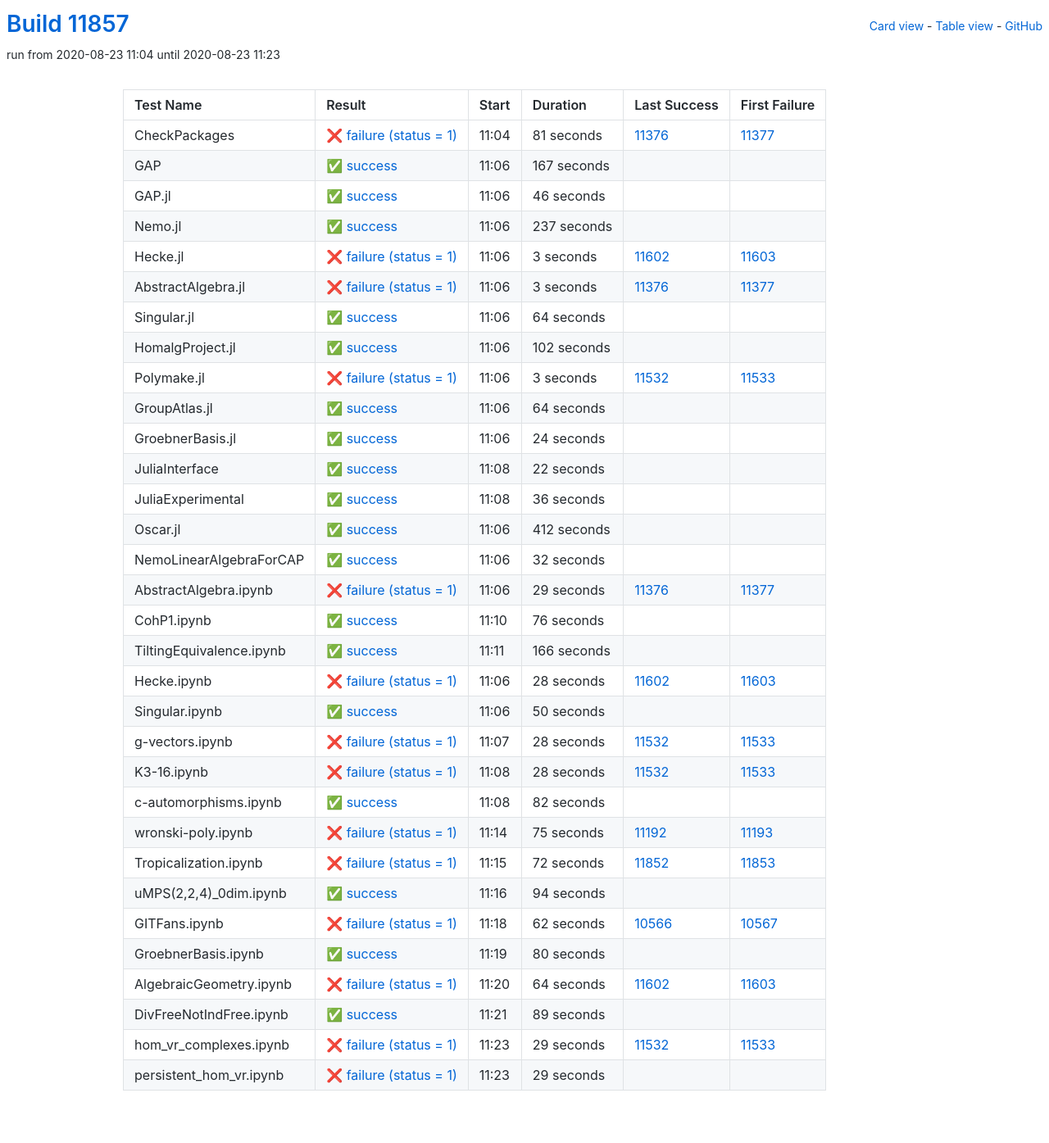
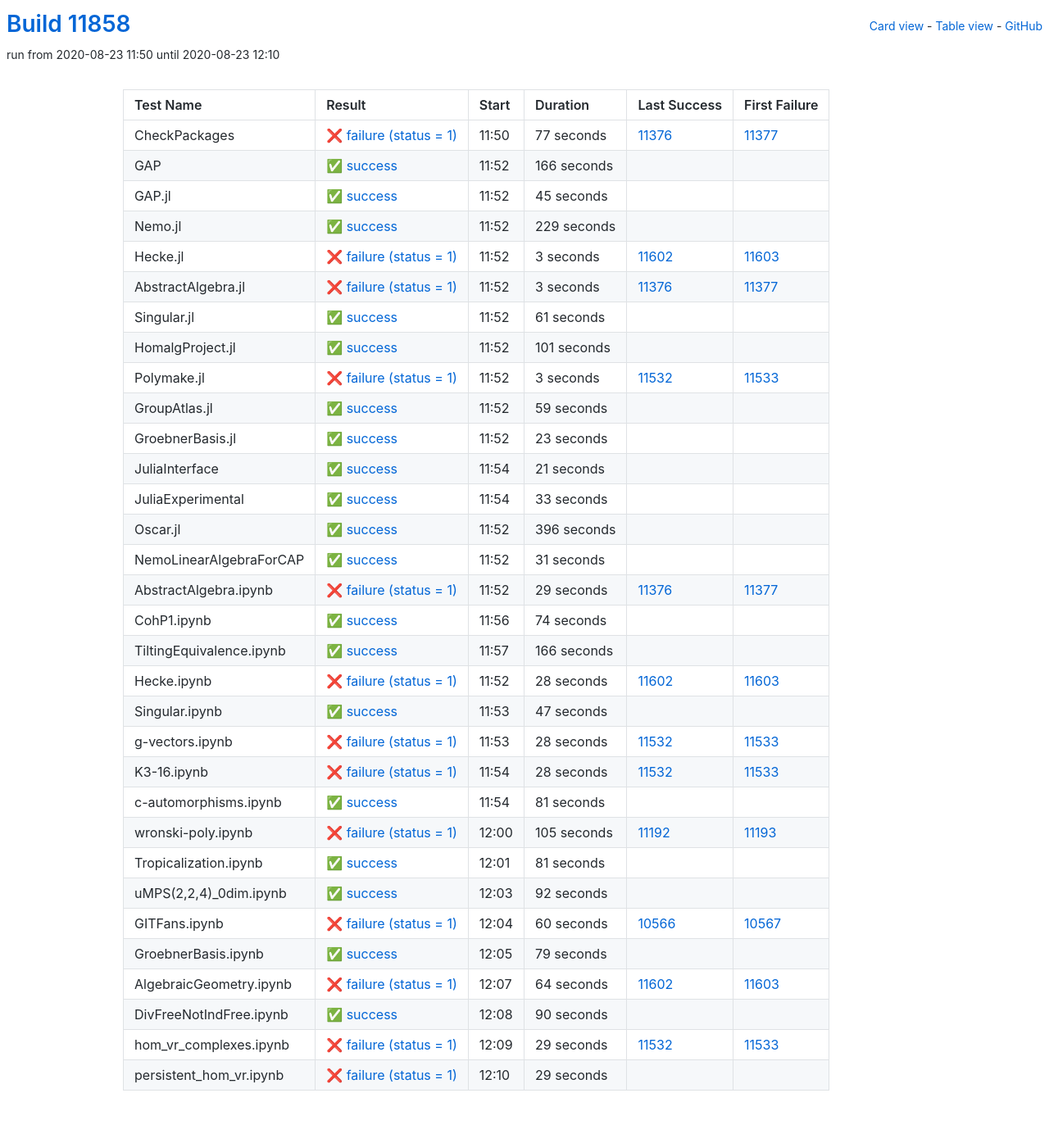
Before and after one commit to oscar-system/oscar-ci-status, a Jekyll site: the page built from table.html, in a window 1280 px wide. Shown: the whole page at 82% size. Built offline with Jekyll 4.4.1, drawn with Linux system fonts in a browser that asks for light colours.

Commit message:
Build #11858

```diff
--- a/_data/ci.yml
+++ b/_data/ci.yml
@@ -1,6 +1,6 @@
 ---
-build: 11857
-build_url: https://oscarci.mathematik.uni-kl.de/job/oscar/11857/
+build: 11858
+build_url: https://oscarci.mathematik.uni-kl.de/job/oscar/11858/
 job: oscar
 organization: oscar-system
 repo: oscar-ci-status
@@ -8,56 +8,56 @@
 tests:
 - name: CheckPackages
   id: checkpackages
-  log: https://oscarci.mathematik.uni-kl.de/job/oscar/11857/artifact/logs/build-11857/CheckPackages.log
-  start: 2020-08-23 11:04
+  log: https://oscarci.mathematik.uni-kl.de/job/oscar/11858/artifact/logs/build-11858/CheckPackages.log
+  start: 2020-08-23 11:50
   success: false
   exitcode: 1
   status: failure
-  duration: 81
+  duration: 77
   last_success: 11376
   last_success_url: https://oscarci.mathematik.uni-kl.de/job/oscar/11376/
   first_failure: 11377
   first_failure_url: https://oscarci.mathematik.uni-kl.de/job/oscar/11377/
 - name: GAP
   id: gap
-  log: https://oscarci.mathematik.uni-kl.de/job/oscar/11857/artifact/logs/build-11857/GAP.log
-  start: 2020-08-23 11:06
+  log: https://oscarci.mathematik.uni-kl.de/job/oscar/11858/artifact/logs/build-11858/GAP.log
+  start: 2020-08-23 11:52
   success: true
   exitcode: 0
   status: success
-  duration: 167
+  duration: 166
   last_success: false
   last_success_url:
   first_failure: false
   first_failure_url:
 - name: GAP.jl
   id: gap-jl
-  log: https://oscarci.mathematik.uni-kl.de/job/oscar/11857/artifact/logs/build-11857/GAP.jl.log
-  start: 2020-08-23 11:06
+  log: https://oscarci.mathematik.uni-kl.de/job/oscar/11858/artifact/logs/build-11858/GAP.jl.log
+  start: 2020-08-23 11:52
   success: true
   exitcode: 0
   status: success
-  duration: 46
+  duration: 45
   last_success: false
   last_success_url:
   first_failure: false
   first_failure_url:
 - name: Nemo.jl
   id: nemo-jl
-  log: https://oscarci.mathematik.uni-kl.de/job/oscar/11857/artifact/logs/build-11857/Nemo.jl.log
-  start: 2020-08-23 11:06
+  log: https://oscarci.mathematik.uni-kl.de/job/oscar/11858/artifact/logs/build-11858/Nemo.jl.log
+  start: 2020-08-23 11:52
   success: true
   exitcode: 0
   status: success
-  duration: 237
+  duration: 229
   last_success: false
   last_success_url:
   first_failure: false
   first_failure_url:
 - name: Hecke.jl
   id: hecke-jl
-  log: https://oscarci.mathematik.uni-kl.de/job/oscar/11857/artifact/logs/build-11857/Hecke.jl.log
-  start: 2020-08-23 11:06
+  log: https://oscarci.mathematik.uni-kl.de/job/oscar/11858/artifact/logs/build-11858/Hecke.jl.log
+  start: 2020-08-23 11:52
   success: false
   exitcode: 1
   status: failure
@@ -68,8 +68,8 @@
   first_failure_url: https://oscarci.mathematik.uni-kl.de/job/oscar/11603/
 - name: AbstractAlgebra.jl
   id: abstractalgebra-jl
-  log: https://oscarci.mathematik.uni-kl.de/job/oscar/11857/artifact/logs/build-11857/AbstractAlgebra.jl.log
-  start: 2020-08-23 11:06
+  log: https://oscarci.mathematik.uni-kl.de/job/oscar/11858/artifact/logs/build-11858/AbstractAlgebra.jl.log
+  start: 2020-08-23 11:52
   success: false
   exitcode: 1
   status: failure
@@ -80,32 +80,32 @@
   first_failure_url: https://oscarci.mathematik.uni-kl.de/job/oscar/11377/
 - name: Singular.jl
   id: singular-jl
-  log: https://oscarci.mathematik.uni-kl.de/job/oscar/11857/artifact/logs/build-11857/Singular.jl.log
-  start: 2020-08-23 11:06
+  log: https://oscarci.mathematik.uni-kl.de/job/oscar/11858/artifact/logs/build-11858/Singular.jl.log
+  start: 2020-08-23 11:52
   success: true
   exitcode: 0
   status: success
-  duration: 64
+  duration: 61
   last_success: false
   last_success_url:
   first_failure: false
   first_failure_url:
 - name: HomalgProject.jl
   id: homalgproject-jl
-  log: https://oscarci.mathematik.uni-kl.de/job/oscar/11857/artifact/logs/build-11857/HomalgProject.jl.log
-  start: 2020-08-23 11:06
+  log: https://oscarci.mathematik.uni-kl.de/job/oscar/11858/artifact/logs/build-11858/HomalgProject.jl.log
+  start: 2020-08-23 11:52
   success: true
   exitcode: 0
   status: success
-  duration: 102
+  duration: 101
   last_success: false
   last_success_url:
   first_failure: false
   first_failure_url:
 - name: Polymake.jl
   id: polymake-jl
-  log: https://oscarci.mathematik.uni-kl.de/job/oscar/11857/artifact/logs/build-11857/Polymake.jl.log
-  start: 2020-08-23 11:06
+  log: https://oscarci.mathematik.uni-kl.de/job/oscar/11858/artifact/logs/build-11858/Polymake.jl.log
+  start: 2020-08-23 11:52
   success: false
   exitcode: 1
   status: failure
@@ -116,80 +116,80 @@
   first_failure_url: https://oscarci.mathematik.uni-kl.de/job/oscar/11533/
 - name: GroupAtlas.jl
   id: groupatlas-jl
-  log: https://oscarci.mathematik.uni-kl.de/job/oscar/11857/artifact/logs/build-11857/GroupAtlas.jl.log
-  start: 2020-08-23 11:06
+  log: https://oscarci.mathematik.uni-kl.de/job/oscar/11858/artifact/logs/build-11858/GroupAtlas.jl.log
+  start: 2020-08-23 11:52
   success: true
   exitcode: 0
   status: success
-  duration: 64
+  duration: 59
   last_success: false
   last_success_url:
   first_failure: false
   first_failure_url:
 - name: GroebnerBasis.jl
   id: groebnerbasis-jl
-  log: https://oscarci.mathematik.uni-kl.de/job/oscar/11857/artifact/logs/build-11857/GroebnerBasis.jl.log
-  start: 2020-08-23 11:06
+  log: https://oscarci.mathematik.uni-kl.de/job/oscar/11858/artifact/logs/build-11858/GroebnerBasis.jl.log
+  start: 2020-08-23 11:52
   success: true
   exitcode: 0
   status: success
-  duration: 24
+  duration: 23
   last_success: false
   last_success_url:
   first_failure: false
   first_failure_url:
 - name: JuliaInterface
   id: juliainterface
-  log: https://oscarci.mathematik.uni-kl.de/job/oscar/11857/artifact/logs/build-11857/JuliaInterface.log
-  start: 2020-08-23 11:08
+  log: https://oscarci.mathematik.uni-kl.de/job/oscar/11858/artifact/logs/build-11858/JuliaInterface.log
+  start: 2020-08-23 11:54
   success: true
   exitcode: 0
   status: success
-  duration: 22
+  duration: 21
   last_success: false
   last_success_url:
   first_failure: false
   first_failure_url:
 - name: JuliaExperimental
   id: juliaexperimental
-  log: https://oscarci.mathematik.uni-kl.de/job/oscar/11857/artifact/logs/build-11857/JuliaExperimental.log
-  start: 2020-08-23 11:08
+  log: https://oscarci.mathematik.uni-kl.de/job/oscar/11858/artifact/logs/build-11858/JuliaExperimental.log
+  start: 2020-08-23 11:54
   success: true
   exitcode: 0
   status: success
-  duration: 36
+  duration: 33
   last_success: false
   last_success_url:
   first_failure: false
   first_failure_url:
 - name: Oscar.jl
   id: oscar-jl
-  log: https://oscarci.mathematik.uni-kl.de/job/oscar/11857/artifact/logs/build-11857/Oscar.jl.log
-  start: 2020-08-23 11:06
+  log: https://oscarci.mathematik.uni-kl.de/job/oscar/11858/artifact/logs/build-11858/Oscar.jl.log
+  start: 2020-08-23 11:52
   success: true
   exitcode: 0
   status: success
-  duration: 412
+  duration: 396
   last_success: false
   last_success_url:
   first_failure: false
   first_failure_url:
 - name: NemoLinearAlgebraForCAP
   id: nemolinearalgebraforcap
-  log: https://oscarci.mathematik.uni-kl.de/job/oscar/11857/artifact/logs/build-11857/NemoLinearAlgebraForCAP.log
-  start: 2020-08-23 11:06
+  log: https://oscarci.mathematik.uni-kl.de/job/oscar/11858/artifact/logs/build-11858/NemoLinearAlgebraForCAP.log
+  start: 2020-08-23 11:52
   success: true
   exitcode: 0
   status: success
-  duration: 32
+  duration: 31
   last_success: false
   last_success_url:
   first_failure: false
   first_failure_url:
 - name: AbstractAlgebra.ipynb
   id: abstractalgebra-ipynb
-  log: https://oscarci.mathematik.uni-kl.de/job/oscar/11857/artifact/logs/build-11857/AbstractAlgebra.ipynb.log
-  start: 2020-08-23 11:06
+  log: https://oscarci.mathematik.uni-kl.de/job/oscar/11858/artifact/logs/build-11858/AbstractAlgebra.ipynb.log
+  start: 2020-08-23 11:52
   success: false
   exitcode: 1
   status: failure
@@ -200,20 +200,20 @@
   first_failure_url: https://oscarci.mathematik.uni-kl.de/job/oscar/11377/
 - name: CohP1.ipynb
   id: cohp1-ipynb
-  log: https://oscarci.mathematik.uni-kl.de/job/oscar/11857/artifact/logs/build-11857/CohP1.ipynb.log
-  start: 2020-08-23 11:10
+  log: https://oscarci.mathematik.uni-kl.de/job/oscar/11858/artifact/logs/build-11858/CohP1.ipynb.log
+  start: 2020-08-23 11:56
   success: true
   exitcode: 0
   status: success
-  duration: 76
+  duration: 74
   last_success: false
   last_success_url:
   first_failure: false
   first_failure_url:
 - name: TiltingEquivalence.ipynb
   id: tiltingequivalence-ipynb
-  log: https://oscarci.mathematik.uni-kl.de/job/oscar/11857/artifact/logs/build-11857/TiltingEquivalence.ipynb.log
-  start: 2020-08-23 11:11
+  log: https://oscarci.mathematik.uni-kl.de/job/oscar/11858/artifact/logs/build-11858/TiltingEquivalence.ipynb.log
+  start: 2020-08-23 11:57
   success: true
   exitcode: 0
   status: success
@@ -224,8 +224,8 @@
   first_failure_url:
 - name: Hecke.ipynb
   id: hecke-ipynb
-  log: https://oscarci.mathematik.uni-kl.de/job/oscar/11857/artifact/logs/build-11857/Hecke.ipynb.log
-  start: 2020-08-23 11:06
+  log: https://oscarci.mathematik.uni-kl.de/job/oscar/11858/artifact/logs/build-11858/Hecke.ipynb.log
+  start: 2020-08-23 11:52
   success: false
   exitcode: 1
   status: failure
@@ -236,20 +236,20 @@
   first_failure_url: https://oscarci.mathematik.uni-kl.de/job/oscar/11603/
 - name: Singular.ipynb
   id: singular-ipynb
-  log: https://oscarci.mathematik.uni-kl.de/job/oscar/11857/artifact/logs/build-11857/Singular.ipynb.log
-  start: 2020-08-23 11:06
+  log: https://oscarci.mathematik.uni-kl.de/job/oscar/11858/artifact/logs/build-11858/Singular.ipynb.log
+  start: 2020-08-23 11:53
   success: true
   exitcode: 0
   status: success
-  duration: 50
+  duration: 47
   last_success: false
   last_success_url:
   first_failure: false
   first_failure_url:
 - name: g-vectors.ipynb
   id: g-vectors-ipynb
-  log: https://oscarci.mathematik.uni-kl.de/job/oscar/11857/artifact/logs/build-11857/g-vectors.ipynb.log
-  start: 2020-08-23 11:07
+  log: https://oscarci.mathematik.uni-kl.de/job/oscar/11858/artifact/logs/build-11858/g-vectors.ipynb.log
+  start: 2020-08-23 11:53
   success: false
   exitcode: 1
   status: failure
@@ -260,8 +260,8 @@
   first_failure_url: https://oscarci.mathematik.uni-kl.de/job/oscar/11533/
 - name: K3-16.ipynb
   id: k3-16-ipynb
-  log: https://oscarci.mathematik.uni-kl.de/job/oscar/11857/artifact/logs/build-11857/K3-16.ipynb.log
-  start: 2020-08-23 11:08
+  log: https://oscarci.mathematik.uni-kl.de/job/oscar/11858/artifact/logs/build-11858/K3-16.ipynb.log
+  start: 2020-08-23 11:54
   success: false
   exitcode: 1
   status: failure
@@ -272,80 +272,80 @@
   first_failure_url: https://oscarci.mathematik.uni-kl.de/job/oscar/11533/
 - name: c-automorphisms.ipynb
   id: c-automorphisms-ipynb
-  log: https://oscarci.mathematik.uni-kl.de/job/oscar/11857/artifact/logs/build-11857/c-automorphisms.ipynb.log
-  start: 2020-08-23 11:08
+  log: https://oscarci.mathematik.uni-kl.de/job/oscar/11858/artifact/logs/build-11858/c-automorphisms.ipynb.log
+  start: 2020-08-23 11:54
   success: true
   exitcode: 0
   status: success
-  duration: 82
+  duration: 81
   last_success: false
   last_success_url:
   first_failure: false
   first_failure_url:
 - name: wronski-poly.ipynb
   id: wronski-poly-ipynb
-  log: https://oscarci.mathematik.uni-kl.de/job/oscar/11857/artifact/logs/build-11857/wronski-poly.ipynb.log
-  start: 2020-08-23 11:14
+  log: https://oscarci.mathematik.uni-kl.de/job/oscar/11858/artifact/logs/build-11858/wronski-poly.ipynb.log
+  start: 2020-08-23 12:00
   success: false
   exitcode: 1
   status: failure
-  duration: 75
+  duration: 105
   last_success: 11192
   last_success_url: https://oscarci.mathematik.uni-kl.de/job/oscar/11192/
   first_failure: 11193
   first_failure_url: https://oscarci.mathematik.uni-kl.de/job/oscar/11193/
 - name: Tropicalization.ipynb
   id: tropicalization-ipynb
-  log: https://oscarci.mathematik.uni-kl.de/job/oscar/11857/artifact/logs/build-11857/Tropicalization.ipynb.log
-  start: 2020-08-23 11:15
-  success: false
-  exitcode: 1
-  status: failure
-  duration: 72
-  last_success: 11852
-  last_success_url: https://oscarci.mathematik.uni-kl.de/job/oscar/11852/
-  first_failure: 11853
-  first_failure_url: https://oscarci.mathematik.uni-kl.de/job/oscar/11853/
-- name: uMPS(2,2,4)_0dim.ipynb
-  id: umps-2-2-4-0dim-ipynb
-  log: https://oscarci.mathematik.uni-kl.de/job/oscar/11857/artifact/logs/build-11857/uMPS-2-2-4-_0dim.ipynb.log
-  start: 2020-08-23 11:16
+  log: https://oscarci.mathematik.uni-kl.de/job/oscar/11858/artifact/logs/build-11858/Tropicalization.ipynb.log
+  start: 2020-08-23 12:01
   success: true
   exitcode: 0
   status: success
-  duration: 94
+  duration: 81
+  last_success: false
+  last_success_url:
+  first_failure: false
+  first_failure_url:
+- name: uMPS(2,2,4)_0dim.ipynb
+  id: umps-2-2-4-0dim-ipynb
+  log: https://oscarci.mathematik.uni-kl.de/job/oscar/11858/artifact/logs/build-11858/uMPS-2-2-4-_0dim.ipynb.log
+  start: 2020-08-23 12:03
+  success: true
+  exitcode: 0
+  status: success
+  duration: 92
   last_success: false
   last_success_url:
   first_failure: false
   first_failure_url:
 - name: GITFans.ipynb
   id: gitfans-ipynb
-  log: https://oscarci.mathematik.uni-kl.de/job/oscar/11857/artifact/logs/build-11857/GITFans.ipynb.log
-  start: 2020-08-23 11:18
+  log: https://oscarci.mathematik.uni-kl.de/job/oscar/11858/artifact/logs/build-11858/GITFans.ipynb.log
+  start: 2020-08-23 12:04
   success: false
   exitcode: 1
   status: failure
-  duration: 62
+  duration: 60
   last_success: 10566
   last_success_url: https://oscarci.mathematik.uni-kl.de/job/oscar/10566/
   first_failure: 10567
   first_failure_url: https://oscarci.mathematik.uni-kl.de/job/oscar/10567/
 - name: GroebnerBasis.ipynb
   id: groebnerbasis-ipynb
-  log: https://oscarci.mathematik.uni-kl.de/job/oscar/11857/artifact/logs/build-11857/GroebnerBasis.ipynb.log
-  start: 2020-08-23 11:19
+  log: https://oscarci.mathematik.uni-kl.de/job/oscar/11858/artifact/logs/build-11858/GroebnerBasis.ipynb.log
+  start: 2020-08-23 12:05
   success: true
   exitcode: 0
   status: success
-  duration: 80
+  duration: 79
   last_success: false
   last_success_url:
   first_failure: false
   first_failure_url:
 - name: AlgebraicGeometry.ipynb
   id: algebraicgeometry-ipynb
-  log: https://oscarci.mathematik.uni-kl.de/job/oscar/11857/artifact/logs/build-11857/AlgebraicGeometry.ipynb.log
-  start: 2020-08-23 11:20
+  log: https://oscarci.mathematik.uni-kl.de/job/oscar/11858/artifact/logs/build-11858/AlgebraicGeometry.ipynb.log
+  start: 2020-08-23 12:07
   success: false
   exitcode: 1
   status: failure
@@ -356,20 +356,20 @@
   first_failure_url: https://oscarci.mathematik.uni-kl.de/job/oscar/11603/
 - name: DivFreeNotIndFree.ipynb
   id: divfreenotindfree-ipynb
-  log: https://oscarci.mathematik.uni-kl.de/job/oscar/11857/artifact/logs/build-11857/DivFreeNotIndFree.ipynb.log
-  start: 2020-08-23 11:21
+  log: https://oscarci.mathematik.uni-kl.de/job/oscar/11858/artifact/logs/build-11858/DivFreeNotIndFree.ipynb.log
+  start: 2020-08-23 12:08
   success: true
   exitcode: 0
   status: success
-  duration: 89
+  duration: 90
   last_success: false
   last_success_url:
   first_failure: false
   first_failure_url:
 - name: hom_vr_complexes.ipynb
   id: hom-vr-complexes-ipynb
-  log: https://oscarci.mathematik.uni-kl.de/job/oscar/11857/artifact/logs/build-11857/hom_vr_complexes.ipynb.log
-  start: 2020-08-23 11:23
+  log: https://oscarci.mathematik.uni-kl.de/job/oscar/11858/artifact/logs/build-11858/hom_vr_complexes.ipynb.log
+  start: 2020-08-23 12:09
   success: false
   exitcode: 1
   status: failure
@@ -380,8 +380,8 @@
   first_failure_url: https://oscarci.mathematik.uni-kl.de/job/oscar/11533/
 - name: persistent_hom_vr.ipynb
   id: persistent-hom-vr-ipynb
-  log: https://oscarci.mathematik.uni-kl.de/job/oscar/11857/artifact/logs/build-11857/persistent_hom_vr.ipynb.log
-  start: 2020-08-23 11:23
+  log: https://oscarci.mathematik.uni-kl.de/job/oscar/11858/artifact/logs/build-11858/persistent_hom_vr.ipynb.log
+  start: 2020-08-23 12:10
   success: false
   exitcode: 1
   status: failure
```
Also changed, not shown: README.md.
